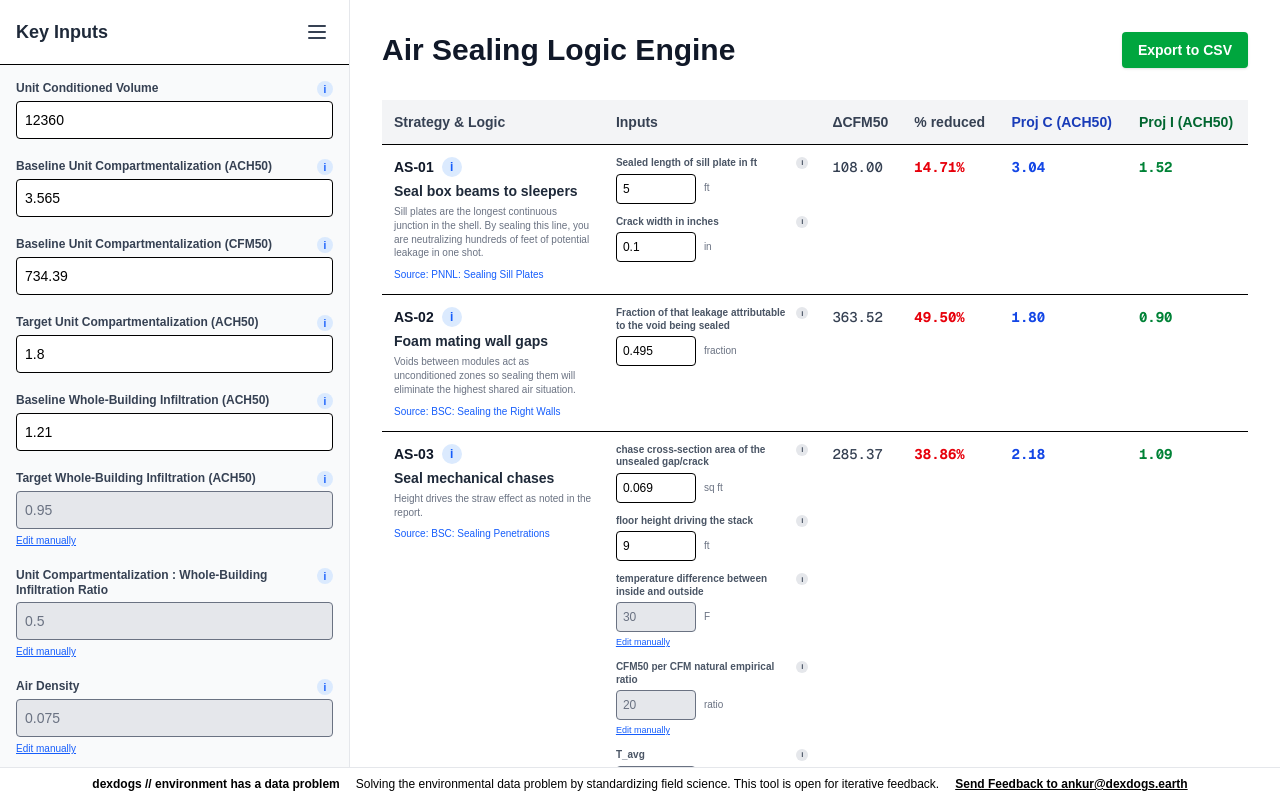
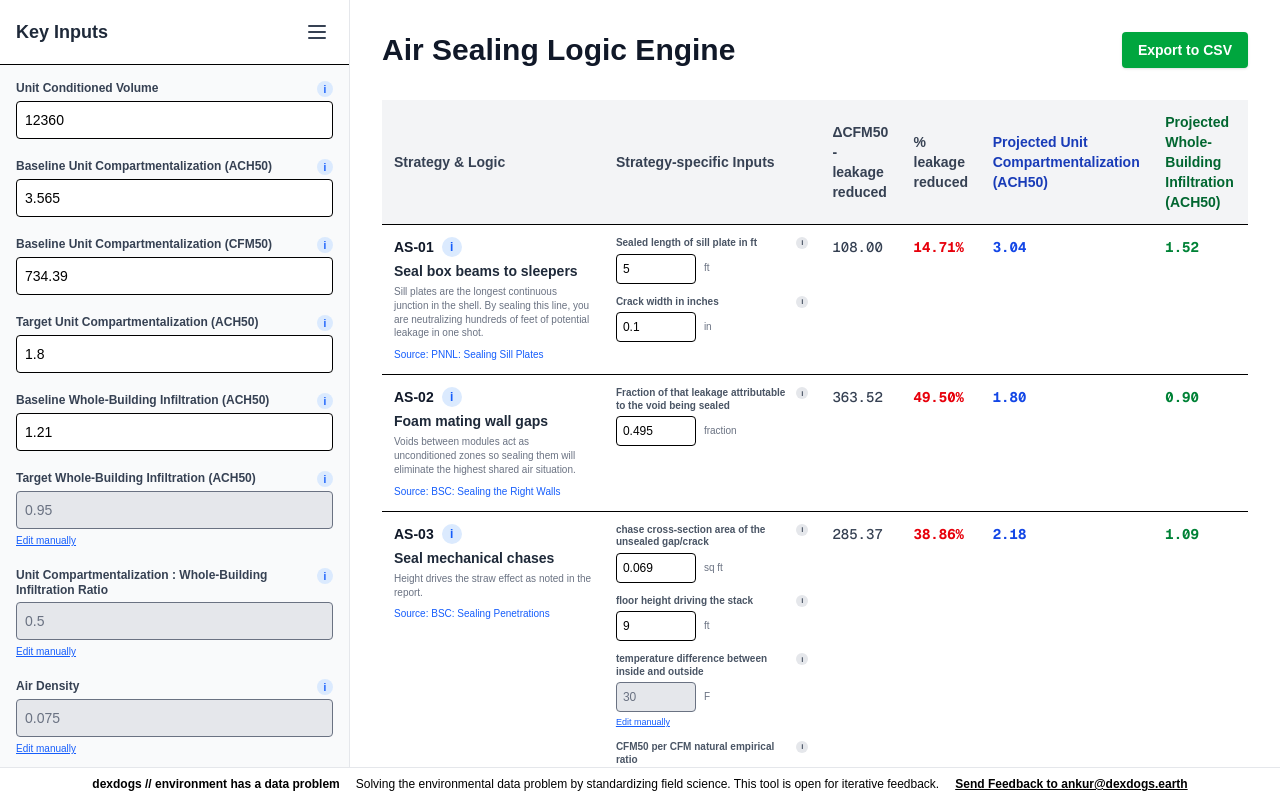
Before and after one commit to dexdogs/air-sealing-logic-engine, a Next.js app: page / in a window 1280 px wide. Built offline with nearby package versions, Linux system fonts and the light colour scheme.

Commit message:
Update page.tsx

```diff
--- a/app/page.tsx
+++ b/app/page.tsx
@@ -29,7 +29,7 @@ const initialStrategies: StrategyInput[] = [
   {
     id: "AS-01", name: "Seal box beams to sleepers", type: "Linear",
     inputs: [
-      { key: "length", label: "Sealed length of sill plate in ft", value: 5, unitLabel: "ft", note: "Sealing 5 linear feet of crack at 0.1\" width removes enough leakage to bring C from 3.565 down to X" },
+      { key: "length", label: "Sealed length of sill plate in ft", value: 5, unitLabel: "ft", note: "Sealing linear feet of crack of certain width removes enough leakage" },
       { key: "width", label: "Crack width in inches", value: 0.1, unitLabel: "in", note: "Modeled number. Need actual measurements" }
     ],
     equationName: "Linear Leakage", equationDesc: "(Length in ft x 12) x (Crack width in inches) x (CFM50 per sq inch)",
@@ -81,7 +81,7 @@ const initialStrategies: StrategyInput[] = [
     id: "AS-06", name: "Tape all subfloor seams", type: "OrificeArea",
     inputs: [
       { key: "length", label: "sealed length around the MEP penetration in ft", value: 150, unitLabel: "ft", note: "Modeled number. Need actual measurements" },
-      { key: "width", label: "gap width that is getting sealed", value: 0.069, unitLabel: "in", note: "I assumed 10 sq inch that's a roughly 3\" × 3.3\" opening" }
+      { key: "width", label: "gap width that is getting sealed", value: 0.069, unitLabel: "in", note: "Assuming 10 sq inch that's a roughly 3\" × 3.3\" opening" }
     ],
     equationName: "Orifice Area", equationDesc: "(Sealed length in ft x 12) x (Gap width in inches) x (CFM50 per sq inch)",
     description: "We need to choose the primary pressure plane preventing air entry into floor cavities.",
@@ -91,7 +91,7 @@ const initialStrategies: StrategyInput[] = [
     id: "AS-07", name: "Seal Zip sheathing at bottom", type: "OrificeArea",
     inputs: [
       { key: "length", label: "Projected/Intervention sealed length", value: 10, unitLabel: "ft", note: "Modeled number. Need actual measurements" },
-      { key: "width", label: "gap width that is getting sealed", value: 0.069, unitLabel: "in", note: "I assumed 10 sq inch that's a roughly 3\" × 3.3\" opening" }
+      { key: "width", label: "gap width that is getting sealed", value: 0.069, unitLabel: "in", note: "Assuming 10 sq inch that's a roughly 3\" × 3.3\" opening" }
     ],
     equationName: "Orifice Area", equationDesc: "Same as Linear Leakage",
     description: "Required to connect Zip to foundation sleepers.",
@@ -262,11 +262,11 @@ export default function Home() {
             <thead>
               <tr className="bg-gray-100 border-b">
                 <th className="p-3 w-3/12 font-bold text-gray-700">Strategy & Logic</th>
-                <th className="p-3 w-3/12 font-bold text-gray-700">Inputs</th>
-                <th className="p-3 font-bold text-gray-700">ΔCFM50</th>
-                <th className="p-3 font-bold text-gray-700">% reduced</th>
-                <th className="p-3 font-bold text-blue-800">Proj C (ACH50)</th>
-                <th className="p-3 font-bold text-green-800">Proj I (ACH50)</th>
+                <th className="p-3 w-3/12 font-bold text-gray-700">Strategy-specific Inputs</th>
+                <th className="p-3 font-bold text-gray-700">ΔCFM50 - leakage reduced</th>
+                <th className="p-3 font-bold text-gray-700">% leakage reduced</th>
+                <th className="p-3 font-bold text-blue-800">Projected Unit Compartmentalization (ACH50)</th>
+                <th className="p-3 font-bold text-green-800">Projected Whole-Building Infiltration (ACH50)</th>
               </tr>
             </thead>
             <tbody>
```
